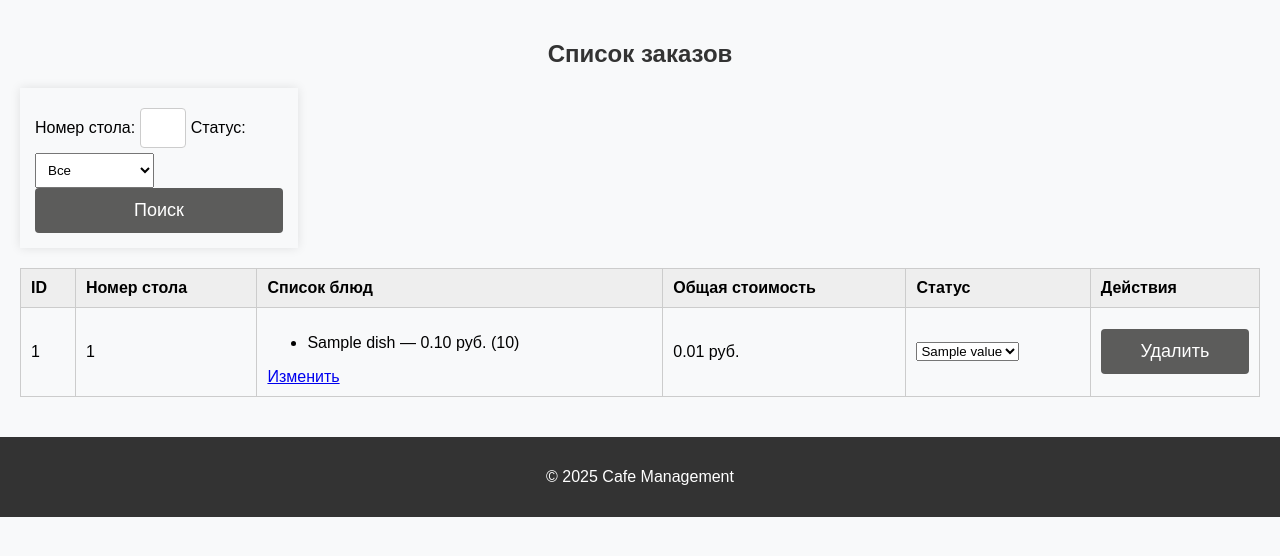
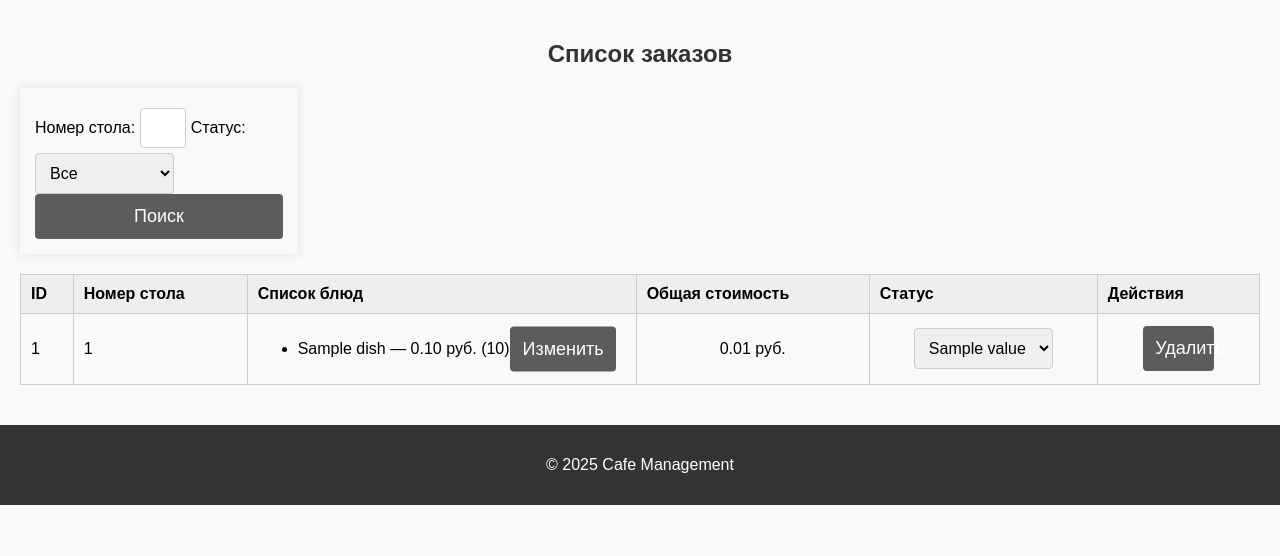
Before and after one commit to Giriraj-das/Cafe_management, a Django app: template src/orders/templates/orders/order_list.html in a window 1280 px wide. Shown: the part 152-708 px from the top of the page. Run offline with Django 5.2, Linux system fonts and the light colour scheme; the template is opened without the code that fills it: most values are stand-ins (such as "Sample title", 1, 10 or a date in 2020); data that the repository does not hold is empty.

Commit message:
fix styles

```diff
--- a/src/orders/templates/orders/order_list.html
+++ b/src/orders/templates/orders/order_list.html
@@ -19,7 +19,7 @@
            <option value="{{ key }}" {% if request.GET.status == key %}selected{% endif %}>{{ value }}</option>
         {% endfor %}
     </select>
-    <button type="submit">Поиск</button>
+    <button class="button" type="submit">Поиск</button>
 </form>
 
 <table>
@@ -38,7 +38,7 @@
         <tr>
             <td>{{ order.id }}</td>
             <td>{{ order.table_number }}</td>
-            <td>
+            <td class="order-items-column">
                 {% if order.items %}
                     <ul>
                         {% for dish in order.items %}
@@ -54,8 +54,8 @@
                 <!-- update order -->
                 <a href="{% url 'order_update' order.id %}" class="btn-edit">Изменить</a>
             </td>
-            <td>{{ order.total_price|rubles|floatformat:2 }} руб.</td>
-            <td>
+            <td class="total-price-column">{{ order.total_price|rubles|floatformat:2 }} руб.</td>
+            <td class="status-column">
                 <!-- update order status form -->
                 <form method="post" action="{% url 'order_update_status' order.id %}">
                     {% csrf_token %}
@@ -68,9 +68,9 @@
             </td>
             <td>
                 <!-- delete order form -->
-                <form method="post" action="{% url 'order_delete' order.id %}">
+                <form class="delete-form" method="post" action="{% url 'order_delete' order.id %}">
                     {% csrf_token %}
-                    <button type="submit" onclick="return confirm('Удалить заказ №{{ order.id }}?');">Удалить</button>
+                    <button class="delete-btn" type="submit" onclick="return confirm('Удалить заказ №{{ order.id }}?');">Удалить</button>
                 </form>
             </td>
         </tr>
--- a/src/static/css/styles.css
+++ b/src/static/css/styles.css
@@ -69,6 +70,13 @@ th {
     background-color: #eee;
 }
 
+select {
+    padding: 10px;
+    font-size: 16px;
+    border-radius: 4px;
+    border: 1px solid #ccc;
+}
+
 /* search form */
 #search {
     box-shadow: 0 0 10px rgba(0, 0, 0, 0.1);
@@ -76,8 +84,61 @@ th {
     padding: 15px;
 }
 
-#status {
-    padding: 8px;
+/* columns */
+.total-price-column {
+    text-align: center;
+}
+
+.status-column {
+    text-align: center;
+}
+
+.order-items-column {
+    text-align: left;
+    position: relative;
+}
+
+.order-items-column .btn-edit {
+    display: inline-block;
+    position: absolute;
+    right: 20px;
+    top: 50%;
+    transform: translateY(-50%);
+    color: white;
+    text-decoration: none;
+    border-radius: 4px;
+    font-size: 18px;
+    padding: 12px;
+    background-color: #5c5c5b;
+    border: none;
+    cursor: pointer;
+    transition: background 0.3s ease;
+}
+
+.order-items-column .btn-edit:hover {
+    background-color: #333;
+}
+
+.delete-form {
+    display: flex;
+    justify-content: center;
+}
+
+.delete-btn {
+    display: block;
+    width: 50%;
+    padding: 12px;
+    background-color: #5c5c5b;
+    color: white;
+    border: none;
+    border-radius: 4px;
+    font-size: 18px;
+    cursor: pointer;
+    transition: background 0.3s ease;
+}
+
+.delete-btn:hover {
+    background-color: red;
 }
 
 /* create order */
@@ -134,16 +247,17 @@ input {
     color: white;
     border: none;
     border-radius: 4px;
-    padding: 4px 20px;
+    padding: 8px 18px;
     cursor: pointer;
-    font-size: 24px;
+    font-size: 20px;
+    transition: background 0.3s ease;
 }
 
 #add-dish:hover {
     background-color: #333;
 }
 
-button[type="submit"] {
+.button {
     display: block;
     width: 100%;
     padding: 12px;
```
Also changed, not shown: other parts of src/static/css/styles.css (+58 -3 lines), src/orders/templates/orders/order_form.html (+6 -3 lines).
